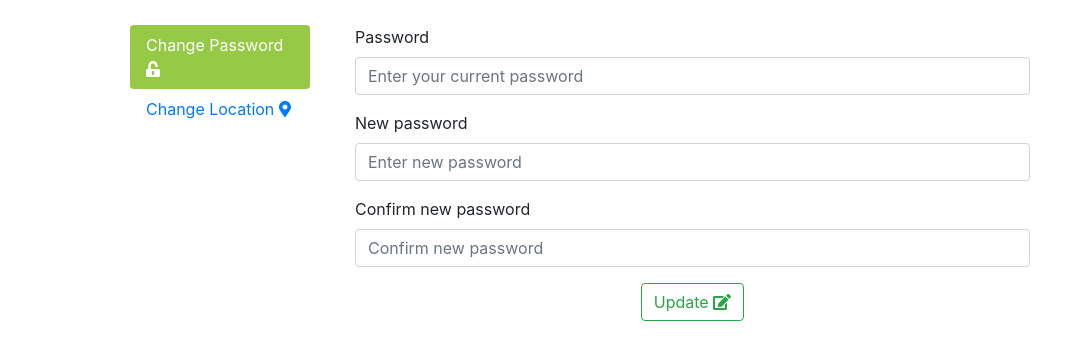
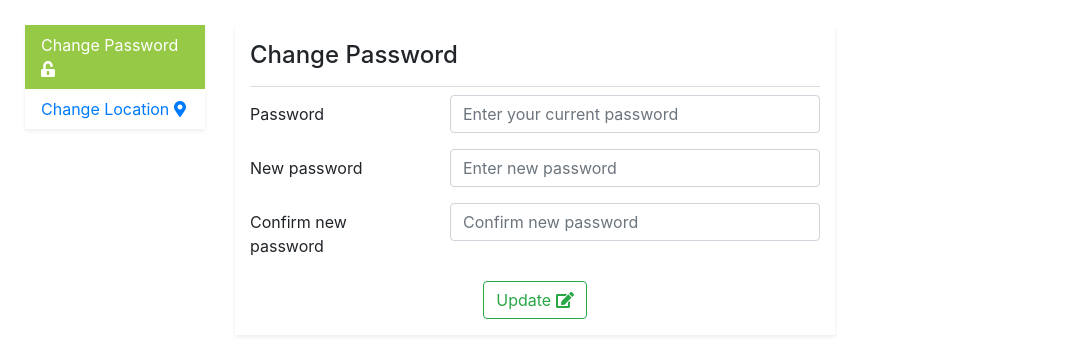
Before and after one commit to verma-anushka/Edneed, a React (Create React App) app: page / in a window 1280 px wide. Shown: the top 360 px of the page, without its empty margins (0-1068 px from the left). Built offline with nearby package versions, Linux system fonts and the light colour scheme.

Commit message:
update settings ui

```diff
--- a/src/App/AccountSettings/AccountSettings.js
+++ b/src/App/AccountSettings/AccountSettings.js
@@ -19,10 +19,10 @@ class AccountSettings extends Component {
         return (
             <Tab.Container defaultActiveKey={this.state.selectedTab} onSelect={key => this.onTabSelect(key)}>
                 <Row>
-                    <Col lg={{ offset: 1, span: 2 }} md={{ offset: 1, span: 2 }} sm={{ offset: 1, span: 2 }}>
+                    <Col lg={2} md={3} sm={3}>
                         <AccountSettingsTabLinks selectedTab={this.state.selectedTab} />
                     </Col>
-                    <Col lg={7} md={7} sm={8}>
+                    <Col lg={6} md={9} sm={9}>
                         <AccountSettingsTabContent />
                     </Col>
                 </Row>
--- a/src/App/AccountSettings/AccountSettingsContent/ChangeLocation.js
+++ b/src/App/AccountSettings/AccountSettingsContent/ChangeLocation.js
@@ -1,7 +1,7 @@
 import React, { Component } from 'react';
 import { connect } from "react-redux";
 
-import { Form, Button, Container, Alert, Spinner } from "react-bootstrap";
+import { Row, Col, Form, Button, Container, Alert, Spinner } from "react-bootstrap";
 import { FontAwesomeIcon } from '@fortawesome/react-fontawesome';
 import { faEdit, faCheckCircle, faTimesCircle } from '@fortawesome/free-solid-svg-icons';
 
@@ -32,10 +32,13 @@ class ChangeLocation extends Component {
     const { location } = this.props.accountsettings;
     return (
       <Container>
+        <h4 className="pt-3 pb-3" style={{ borderBottom: "1px #ddd solid" }} >Change Location</h4>
             <Form onSubmit={this.onSubmit}>
-                <Form.Group>
-                    <Form.Label>New Location</Form.Label>
-                    <Form.Control type="text" placeholder="Enter the new location" onChange={this.onChange} />
+                <Form.Group as={Row}>
+                    <Form.Label column md="4" sm="4">New Location</Form.Label>
+                    <Col md="8" sm="8">
+                      <Form.Control type="text" placeholder="Enter the new location" onChange={this.onChange} />
+                    </Col>
                 </Form.Group>
 
                 {
@@ -45,7 +48,7 @@ class ChangeLocation extends Component {
                       </div>
                   :
                     <div className="text-center mb-2" >
-                      <Button variant="outline-success" type="submit">
+                      <Button variant="outline-success" type="submit" className="mb-3">
                         Update
                         {" "}
                         <FontAwesomeIcon icon={ faEdit } />
@@ -55,7 +58,7 @@ class ChangeLocation extends Component {
             </Form>
         {
           location.success ?
-            <Alert variant="success" className="text-center">
+            <Alert variant="success" className="text-center mb-2">
               { location.success }
               {" "}
               <FontAwesomeIcon icon={ faCheckCircle }  className="text-center" style={{ float:"right", height:"1.5em", width:"1.5em" }} />
@@ -65,7 +68,7 @@ class ChangeLocation extends Component {
         }
         {
           location.error ?
-            <Alert variant="danger" className="text-center">
+            <Alert variant="danger" className="text-center mb-2">
               { location.error }
               {" "}
               <FontAwesomeIcon icon={ faTimesCircle } style={{ float:"right", height:"1.5em", width:"1.5em" }} />
--- a/src/App/AccountSettings/AccountSettingsContent/ChangePassword.js
+++ b/src/App/AccountSettings/AccountSettingsContent/ChangePassword.js
@@ -1,7 +1,7 @@
 import React, { Component } from 'react';
 import { connect } from "react-redux";
 
-import { Form, Button, Container, Spinner, Alert } from "react-bootstrap";
+import { Form, Button, Container, Spinner, Alert, Row, Col } from "react-bootstrap";
 import { FontAwesomeIcon } from '@fortawesome/react-fontawesome';
 import { faEdit, faCheckCircle, faTimesCircle } from '@fortawesome/free-solid-svg-icons';
 
@@ -40,21 +40,29 @@ class ChangePassword extends Component {
     const { password } = this.props.accountsettings;
     return (
       <Container>
+        <h4 className="pt-3 pb-3" style={{ borderBottom: "1px #ddd solid" }} >Change Password</h4>
         <Form onSubmit={this.onFormSubmit}>
-            <Form.Group>
-                <Form.Label>Password</Form.Label>
-                <Form.Control type="password" name="oldpassword" value={this.state.password} required={true} placeholder="Enter your current password" onChange={this.onInputChange} />
+            <Form.Group as={Row}>
+                <Form.Label column md="4" sm="4">Password</Form.Label>
+                <Col md="8" sm="8">
+                  <Form.Control type="password" name="oldpassword" value={this.state.password} required={true} placeholder="Enter your current password" onChange={this.onInputChange} />
+                </Col>
             </Form.Group>
 
-            <Form.Group>
-                <Form.Label>New password</Form.Label>
-                <Form.Control type="password" name="newpassword" value={this.state.newpassword} required={true} placeholder="Enter new password" onChange={this.onInputChange} />
+            <Form.Group as={Row}>
+                <Form.Label column md="4" sm="4">New password</Form.Label>
+                <Col md="8" sm="8">
+                  <Form.Control type="password" name="newpassword" value={this.state.newpassword} required={true} placeholder="Enter new password" onChange={this.onInputChange} />
+                </Col>
             </Form.Group>
 
-            <Form.Group>
-                <Form.Label>Confirm new password</Form.Label>
-                <Form.Control type="password" name="confirmnewpassword" value={this.state.confirmnewpassword} required={true} placeholder="Confirm new password" onChange={this.onInputChange} />
+            <Form.Group as={Row}>
+                <Form.Label column md="4" sm="4">Confirm new password</Form.Label>
+                <Col md="8" sm="8">
+                  <Form.Control type="password" name="confirmnewpassword" value={this.state.confirmnewpassword} required={true} placeholder="Confirm new password" onChange={this.onInputChange} />
+                </Col>
             </Form.Group>
+
             {
               this.state.error.length > 0 &&
                 <Alert variant="danger">{this.state.error}</Alert>
@@ -66,7 +74,7 @@ class ChangePassword extends Component {
                   </div>
               :
                 <div className="text-center mb-2" >
-                  <Button variant="outline-success" type="submit">
+                  <Button variant="outline-success" type="submit" className="mb-3">
                     Update
                     {" "}
                     <FontAwesomeIcon icon={ faEdit } />
--- a/src/App/AccountSettings/AccountSettingsTabContent.js
+++ b/src/App/AccountSettings/AccountSettingsTabContent.js
@@ -7,7 +7,7 @@ import ChangeLocation from "./AccountSettingsContent/ChangeLocation";
 const AccountSettingsTabContent = () => {
 
         return (
-            <Tab.Content>
+            <Tab.Content className="shadow-sm" >
                 <Tab.Pane eventKey="password">
                     <ChangePassword />
                 </Tab.Pane>
--- a/src/App/AccountSettings/AccountSettingsTabLinks.js
+++ b/src/App/AccountSettings/AccountSettingsTabLinks.js
@@ -7,13 +7,13 @@ import { faUnlockAlt, faMapMarkerAlt } from '@fortawesome/free-solid-svg-icons';
 const AccountSettingsTabLinks = props => {
 
     return (
-        <Nav variant="pills" className="flex-column">
-
+        <Nav variant="pills" className="flex-column shadow-sm">
             <Nav.Item>
                 <Nav.Link
                     eventKey="password"
                     style={{
                         backgroundColor: props.selectedTab === "password" ? "#96c946" : "#fff",
+                        borderRadius: "0"
                     }}
                 >
                     Change Password
@@ -27,6 +27,7 @@ const AccountSettingsTabLinks = props => {
                     eventKey="location"
                     style={{
                         backgroundColor: props.selectedTab === "location" ? "#96c946" : "#fff",
+                        borderRadius: "0"
                     }}
                 >
                     Change Location
```
